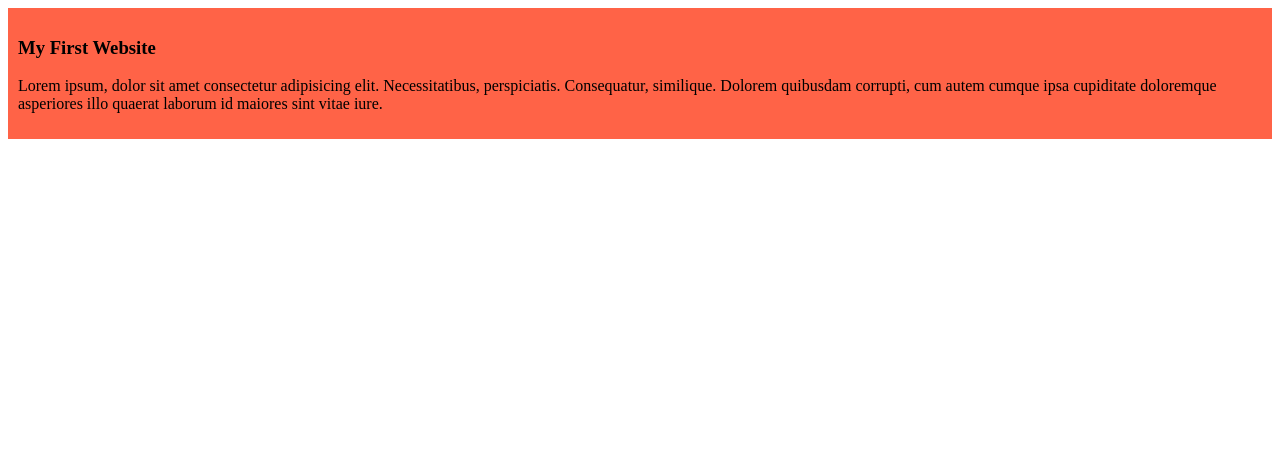
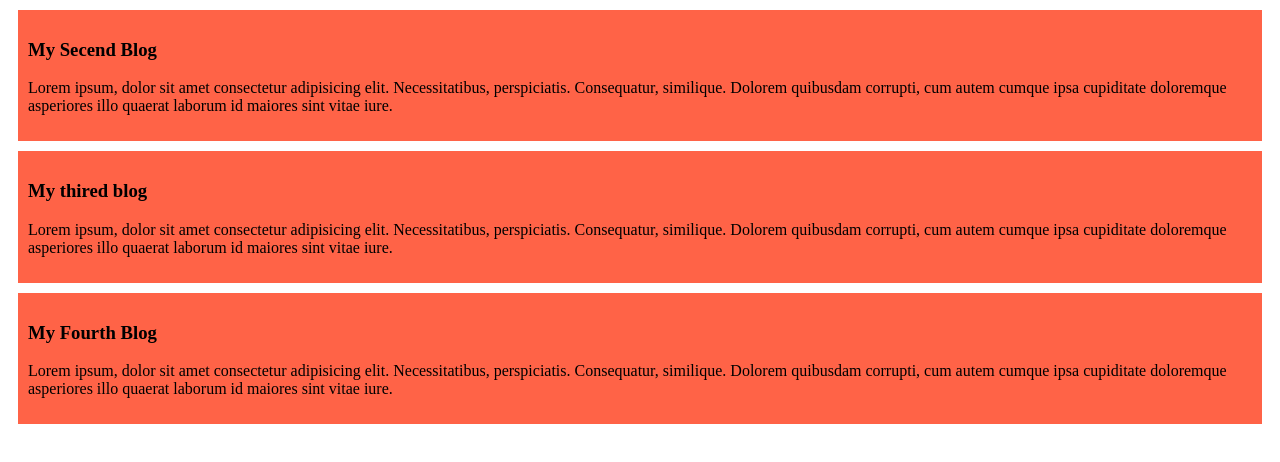
Before and after one commit to FazlayR116/my-simple-website, a plain HTML site: page index2.html in a window 1280 px wide. Drawn offline with Linux system fonts and the light colour scheme.

Commit message:
added the secend thired and fourth blog

```diff
--- a/index2.html
+++ b/index2.html
@@ -8,7 +8,15 @@
 </head>
 <body>
     <div>
-        <h3>My First Website</h3>
+        <h3>My Secend Blog</h3>
+        <p>Lorem ipsum, dolor sit amet consectetur adipisicing elit. Necessitatibus, perspiciatis. Consequatur, similique. Dolorem quibusdam corrupti, cum autem cumque ipsa cupiditate doloremque asperiores illo quaerat laborum id maiores sint vitae iure.</p>
+    </div>
+    <div>
+        <h3>My thired blog </h3>
+        <p>Lorem ipsum, dolor sit amet consectetur adipisicing elit. Necessitatibus, perspiciatis. Consequatur, similique. Dolorem quibusdam corrupti, cum autem cumque ipsa cupiditate doloremque asperiores illo quaerat laborum id maiores sint vitae iure.</p>
+    </div>
+    <div>
+        <h3>My Fourth Blog</h3>
         <p>Lorem ipsum, dolor sit amet consectetur adipisicing elit. Necessitatibus, perspiciatis. Consequatur, similique. Dolorem quibusdam corrupti, cum autem cumque ipsa cupiditate doloremque asperiores illo quaerat laborum id maiores sint vitae iure.</p>
     </div>
 
--- a/styles/blog.css
+++ b/styles/blog.css
@@ -1,4 +1,5 @@
 div{
     background-color:  tomato;
     padding: 10px;
+    margin: 10px;
 }
```
